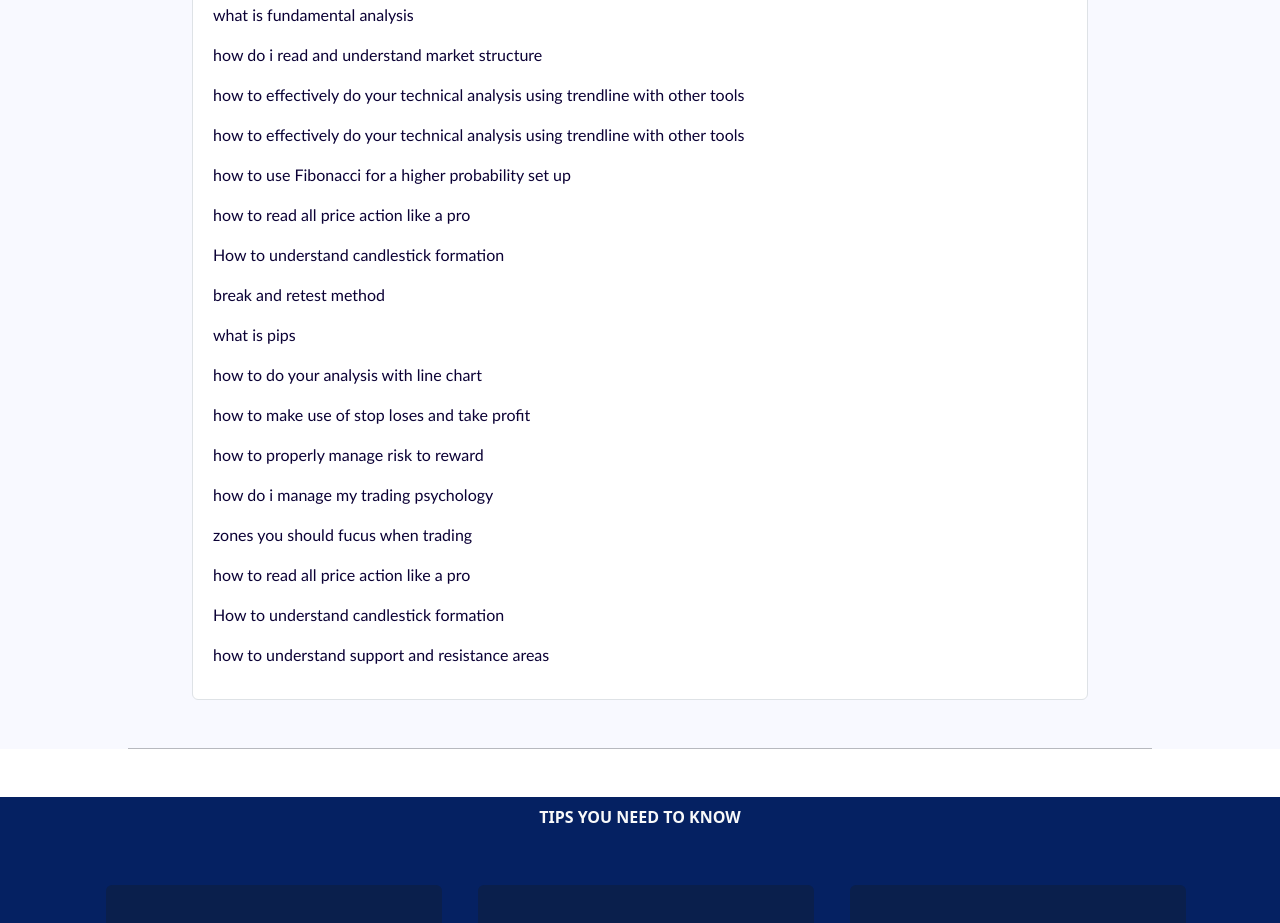
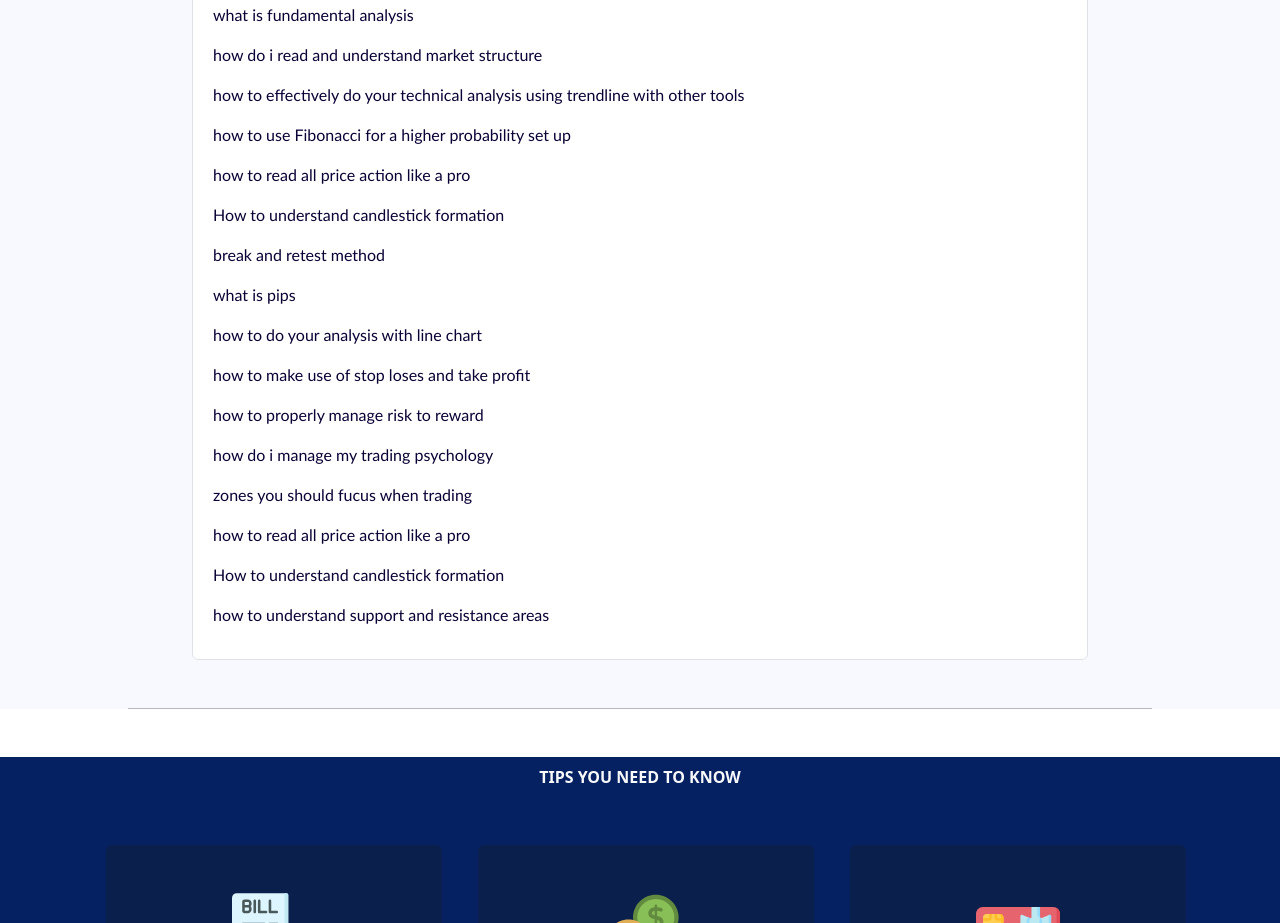
Before and after one commit to olasamm/forex-vantages, a plain HTML site: page index.html in a window 1280 px wide. Shown: the part 2420-3343 px from the top of the page. Drawn offline with Linux system fonts and the light colour scheme.

Commit message:
rechange

```diff
--- a/index.html
+++ b/index.html
@@ -229,8 +229,7 @@
                 <p class="Smart">what is fundamental analysis
                 <p class="Smart">how do i read and understand market structure
                 <p class="Smart">
-                  how to effectively do your technical   analysis using trendline with other tools
-                <p class="Smart"> how to effectively do your technical   analysis using trendline with other tools
+                  how to effectively do your technical analysis using trendline with other tools
                 <p class="Smart"> how to use Fibonacci for a higher probability set up
                 <p class="Smart">
                   how to read all price action like a pro
```
